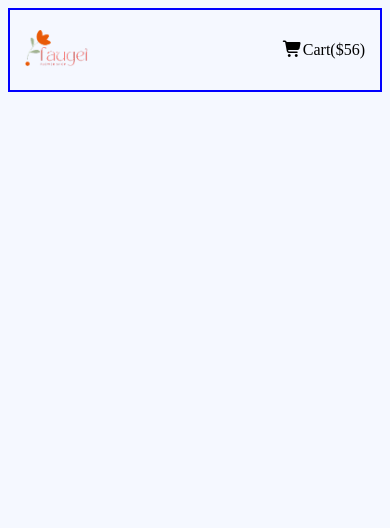
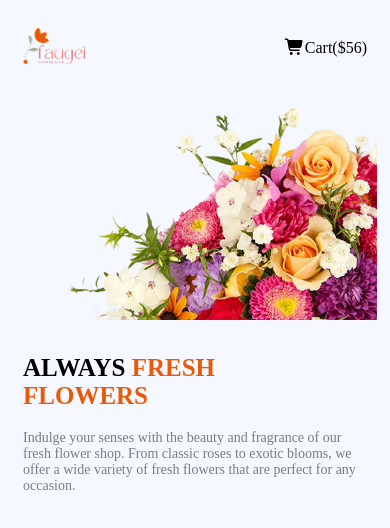
Before and after one commit to saiem1209/assignment-002, a plain HTML site: page index.html in a window 390 px wide. Drawn offline with Linux system fonts and the light colour scheme.

Commit message:
banner section added

```diff
--- a/index.html
+++ b/index.html
@@ -30,6 +30,29 @@
           </ul>
         </div>
       </nav>
+      <section class="banner">
+        <div class="container">
+          <div class="banner-content">
+            <div class="banner-text">
+              <h2>
+                ALWAYS
+                <span class="colored-hading"
+                  >FRESH <br />
+                  FLOWERS</span
+                >
+              </h2>
+              <p>
+                Indulge your senses with the beauty and fragrance of our fresh
+                flower shop. From classic roses to exotic blooms, we offer a
+                wide variety of fresh flowers that are perfect for any occasion.
+              </p>
+            </div>
+            <div class="banner-image">
+              <img src="./assets/hero-flower.png" alt="" />
+            </div>
+          </div>
+        </div>
+      </section>
     </header>
     <main></main>
     <footer></footer>
--- a/style/style.css
+++ b/style/style.css
@@ -6,7 +6,7 @@
 }
 
 .container {
-  border: 2px solid blue;
+  /* border: 2px solid blue; */
   width: 1140px;
   margin: 0 auto;
   padding: 0;
@@ -43,7 +43,41 @@
   font-weight: 400;
   font-size: 16px;
 }
+/* Banner Section */
 
+
+.banner-content{
+    height: 461px;
+    width: 100%;
+    margin-top: 10px;
+    display: grid;
+    grid-template-columns: 1fr 1fr;
+    align-items: flex-end;
+}
+
+.banner-image img{
+    width: 570px;
+    height: 355px;
+}
+
+.banner-text h2{
+    color: rgb(0, 0, 0);
+    font-size: 65px;
+    font-weight: 700;
+    margin-bottom: 0;
+    padding: 10px;
+}
+.colored-hading{
+    color:rgb(233, 90, 8);
+}
+
+.banner-text p{
+    color: rgba(0, 0, 0, 0.5);
+    font-size: 22px;
+    font-weight: 400;
+    margin-top: 0;
+    padding: 10px;
+}
 
 /* Responsive Part for 576px*/
 
@@ -60,4 +94,28 @@
         width: 63px;
         height: 38px;
     }
+        /* banner section */
+    .container{
+        width: 100%;
+    }
+    .banner-content{
+        height: 100%;
+        width: 100%;
+        display: flex;
+        flex-direction: column-reverse;
+        margin-top: auto;
+    }
+    .banner-text h2{
+        font-size: 25px;
+        width: 100%;
+    }
+    .banner-text p{
+        font-size: 14px;
+        font-weight: 400;
+        width: 100%;
+    }
+    .banner-image img{
+        width: 100%;
+        height: 100%;
+    }
 }
```
